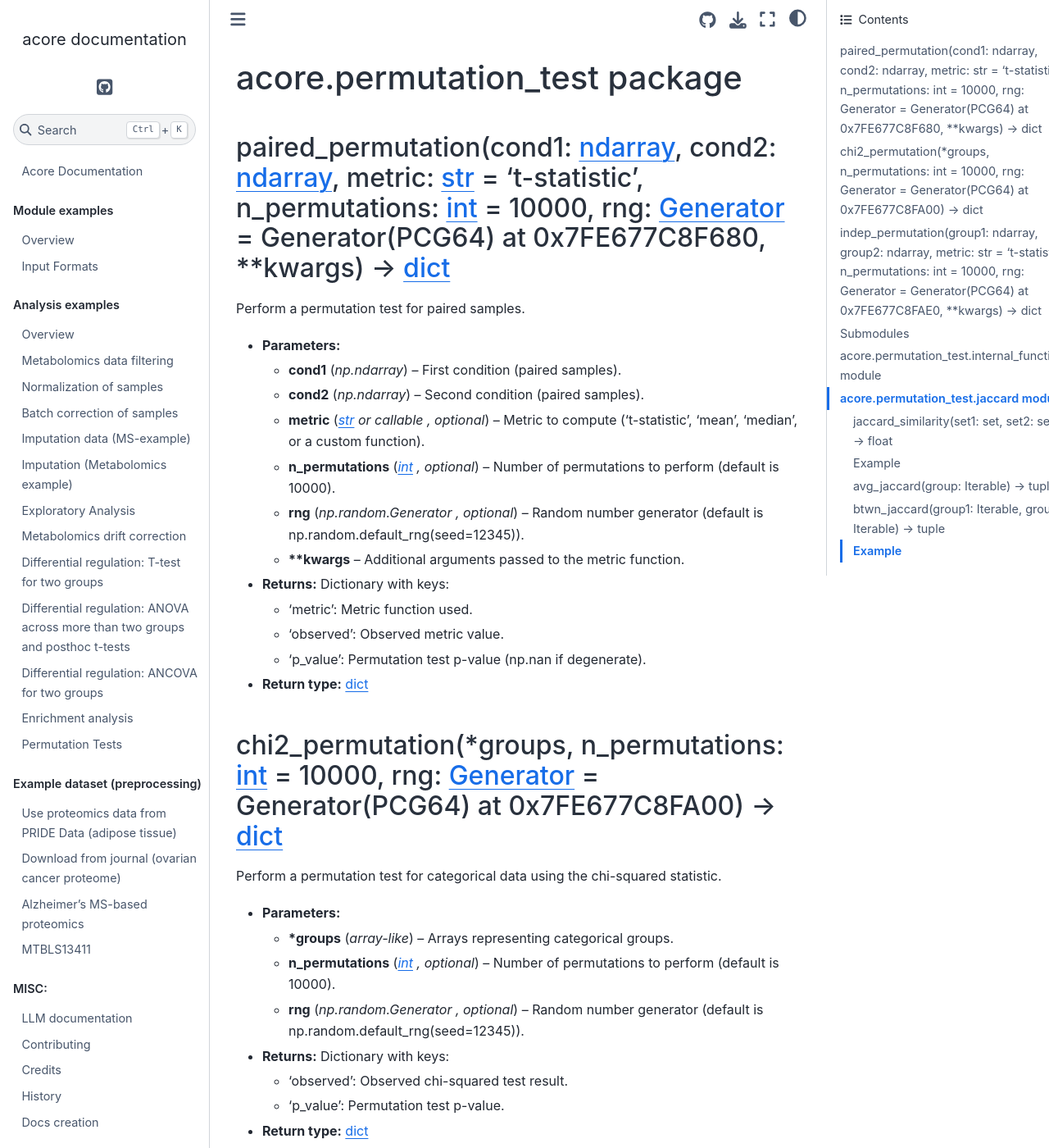
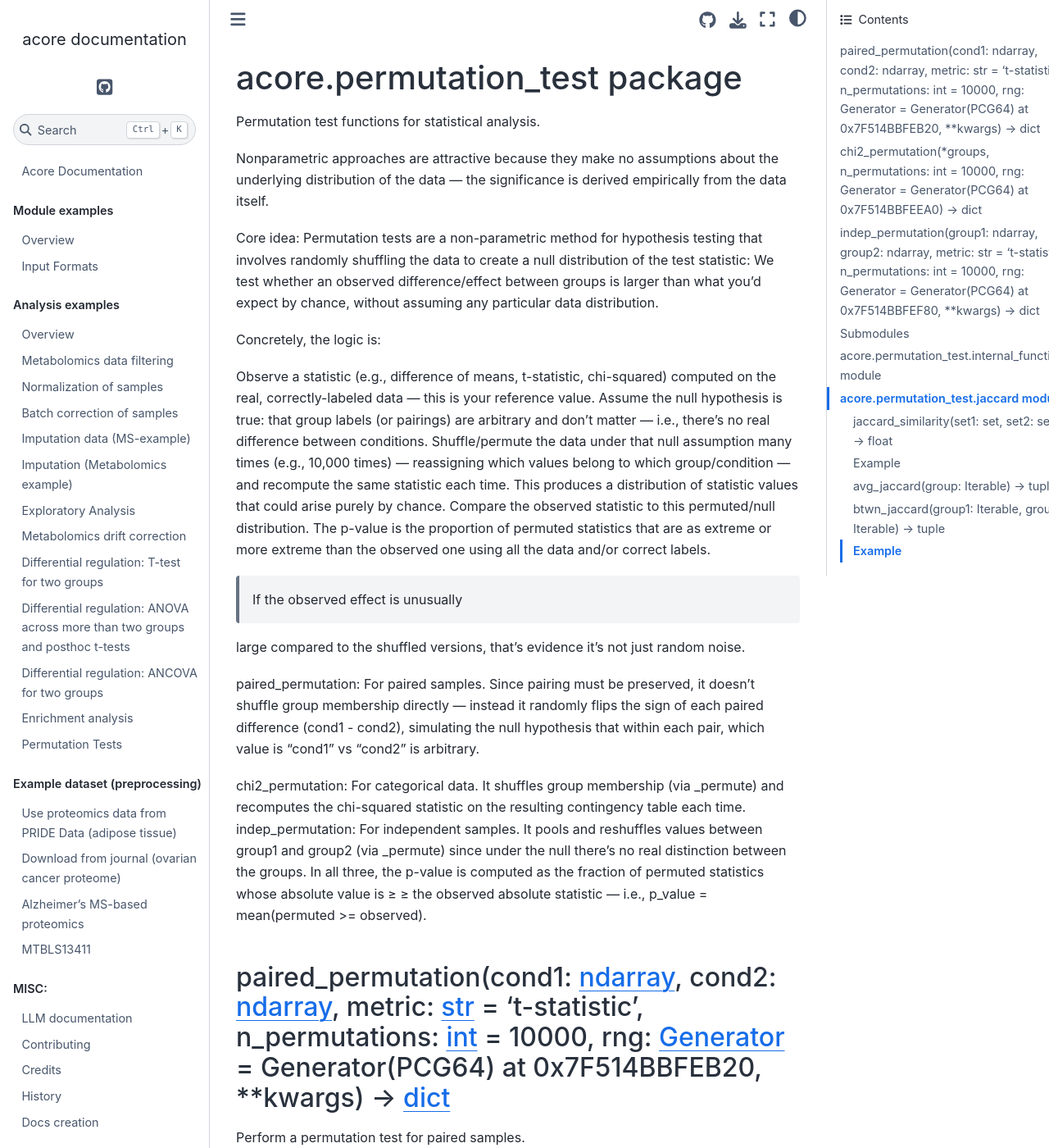
Before and after one commit to Multiomics-Analytics-Group/acore, a Sphinx documentation site: the page built from docs/markdown_ref/acore.permutation_test.md, in a window 1280 px wide and 1400 px high. Shown: the whole window at 82% size. Built offline with Sphinx 7.4.7 and the Sphinx Book theme 1.1.4, drawn with Linux system fonts in a browser that asks for light colours; pages that are not in the unit, such as notebooks, are missing from menus; a script that is not in the unit is left out; some of the changed text lies outside the part shown.

Commit message:
docs: update markdown reference

```diff
--- a/docs/markdown_ref/acore.permutation_test.md
+++ b/docs/markdown_ref/acore.permutation_test.md
@@ -1,6 +1,46 @@
 # acore.permutation_test package
 
-### paired_permutation(cond1: [ndarray](https://numpy.org/doc/stable/reference/generated/numpy.ndarray.html#numpy.ndarray), cond2: [ndarray](https://numpy.org/doc/stable/reference/generated/numpy.ndarray.html#numpy.ndarray), metric: [str](https://docs.python.org/3/library/stdtypes.html#str) = 't-statistic', n_permutations: [int](https://docs.python.org/3/library/functions.html#int) = 10000, rng: [Generator](https://numpy.org/doc/stable/reference/random/generator.html#numpy.random.Generator) = Generator(PCG64) at 0x7FE677C8F680, \*\*kwargs) → [dict](https://docs.python.org/3/library/stdtypes.html#dict)
+Permutation test functions for statistical analysis.
+
+Nonparametric approaches are attractive because they make no assumptions about the
+underlying distribution of the data — the significance is derived empirically from the
+data itself.
+
+Core idea: Permutation tests are a non-parametric method for hypothesis testing that
+involves randomly shuffling the data to create a null distribution of the test statistic:
+We test whether an observed difference/effect between groups is larger than what you’d
+expect by chance, without assuming any particular data distribution.
+
+Concretely, the logic is:
+
+Observe a statistic (e.g., difference of means, t-statistic, chi-squared) computed on the
+real, correctly-labeled data — this is your reference value. Assume the null hypothesis is
+true: that group labels (or pairings) are arbitrary and don’t matter — i.e., there’s no
+real difference between conditions. Shuffle/permute the data under that null assumption
+many times (e.g., 10,000 times) — reassigning which values belong to which group/condition
+— and recompute the same statistic each time. This produces a distribution of statistic
+values that could arise purely by chance. Compare the observed statistic to this
+permuted/null distribution. The p-value is the proportion of permuted statistics that are
+as extreme or more extreme than the observed one using all the data and/or correct labels.
+
+> If the observed effect is unusually
+
+large compared to the shuffled versions, that’s evidence it’s not just random noise.
+
+paired_permutation: For paired samples. Since pairing must be preserved, it doesn’t
+shuffle group membership directly — instead it randomly flips the sign of each paired
+difference (cond1 - cond2), simulating the null hypothesis that within each pair, which
+value is “cond1” vs “cond2” is arbitrary.
+
+chi2_permutation: For categorical data. It shuffles group membership (via \_permute) and
+recomputes the chi-squared statistic on the resulting contingency table each time.
+indep_permutation: For independent samples. It pools and reshuffles values between group1
+and group2 (via \_permute) since under the null there’s no real distinction between the
+groups. In all three, the p-value is computed as the fraction of permuted statistics whose
+absolute value is ≥ ≥ the observed absolute statistic — i.e., p_value = mean(permuted >=
+observed).
+
+### paired_permutation(cond1: [ndarray](https://numpy.org/doc/stable/reference/generated/numpy.ndarray.html#numpy.ndarray), cond2: [ndarray](https://numpy.org/doc/stable/reference/generated/numpy.ndarray.html#numpy.ndarray), metric: [str](https://docs.python.org/3/library/stdtypes.html#str) = 't-statistic', n_permutations: [int](https://docs.python.org/3/library/functions.html#int) = 10000, rng: [Generator](https://numpy.org/doc/stable/reference/random/generator.html#numpy.random.Generator) = Generator(PCG64) at 0x7F514BBFEB20, \*\*kwargs) → [dict](https://docs.python.org/3/library/stdtypes.html#dict)
 
 Perform a permutation test for paired samples.
 
@@ -19,7 +59,7 @@ Perform a permutation test for paired samples.
 * **Return type:**
   [dict](https://docs.python.org/3/library/stdtypes.html#dict)
 
-### chi2_permutation(\*groups, n_permutations: [int](https://docs.python.org/3/library/functions.html#int) = 10000, rng: [Generator](https://numpy.org/doc/stable/reference/random/generator.html#numpy.random.Generator) = Generator(PCG64) at 0x7FE677C8FA00) → [dict](https://docs.python.org/3/library/stdtypes.html#dict)
+### chi2_permutation(\*groups, n_permutations: [int](https://docs.python.org/3/library/functions.html#int) = 10000, rng: [Generator](https://numpy.org/doc/stable/reference/random/generator.html#numpy.random.Generator) = Generator(PCG64) at 0x7F514BBFEEA0) → [dict](https://docs.python.org/3/library/stdtypes.html#dict)
 
 Perform a permutation test for categorical data using the chi-squared statistic.
 
@@ -29,12 +69,12 @@ Perform a permutation test for categorical data using the chi-squared statistic.
   * **rng** (*np.random.Generator* *,* *optional*) – Random number generator (default is np.random.default_rng(seed=12345)).
 * **Returns:**
   Dictionary with keys:
-  - ‘observed’: Observed chi-squared test result.
+  - ‘observed_statistic’: Observed chi-squared test result.
   - ‘p_value’: Permutation test p-value.
 * **Return type:**
   [dict](https://docs.python.org/3/library/stdtypes.html#dict)
 
-### indep_permutation(group1: [ndarray](https://numpy.org/doc/stable/reference/generated/numpy.ndarray.html#numpy.ndarray), group2: [ndarray](https://numpy.org/doc/stable/reference/generated/numpy.ndarray.html#numpy.ndarray), metric: [str](https://docs.python.org/3/library/stdtypes.html#str) = 't-statistic', n_permutations: [int](https://docs.python.org/3/library/functions.html#int) = 10000, rng: [Generator](https://numpy.org/doc/stable/reference/random/generator.html#numpy.random.Generator) = Generator(PCG64) at 0x7FE677C8FAE0, \*\*kwargs) → [dict](https://docs.python.org/3/library/stdtypes.html#dict)
+### indep_permutation(group1: [ndarray](https://numpy.org/doc/stable/reference/generated/numpy.ndarray.html#numpy.ndarray), group2: [ndarray](https://numpy.org/doc/stable/reference/generated/numpy.ndarray.html#numpy.ndarray), metric: [str](https://docs.python.org/3/library/stdtypes.html#str) = 't-statistic', n_permutations: [int](https://docs.python.org/3/library/functions.html#int) = 10000, rng: [Generator](https://numpy.org/doc/stable/reference/random/generator.html#numpy.random.Generator) = Generator(PCG64) at 0x7F514BBFEF80, \*\*kwargs) → [dict](https://docs.python.org/3/library/stdtypes.html#dict)
 
 Perform a permutation test for independent samples.
 
@@ -48,7 +88,7 @@ Perform a permutation test for independent samples.
 * **Returns:**
   Dictionary with keys:
   - ‘metric’: Metric function used.
-  - ‘observed’: Observed metric value.
+  - ‘observed_statistic’: Observed metric value.
   - ‘p_value’: Permutation test p-value.
 * **Return type:**
   [dict](https://docs.python.org/3/library/stdtypes.html#dict)
```
Also changed, not shown: docs/markdown_ref/acore.md (+1 -1 lines), docs/markdown_ref/acore.types.md (+2 -2 lines).
